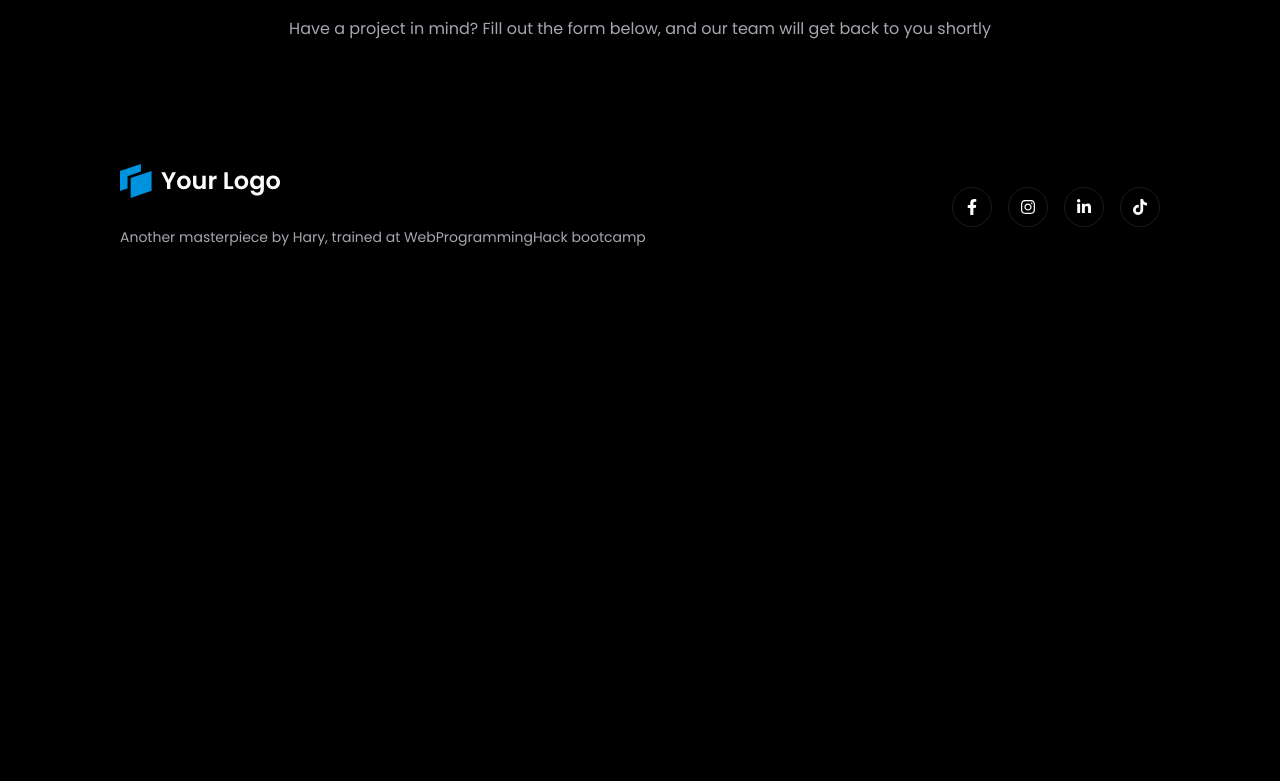
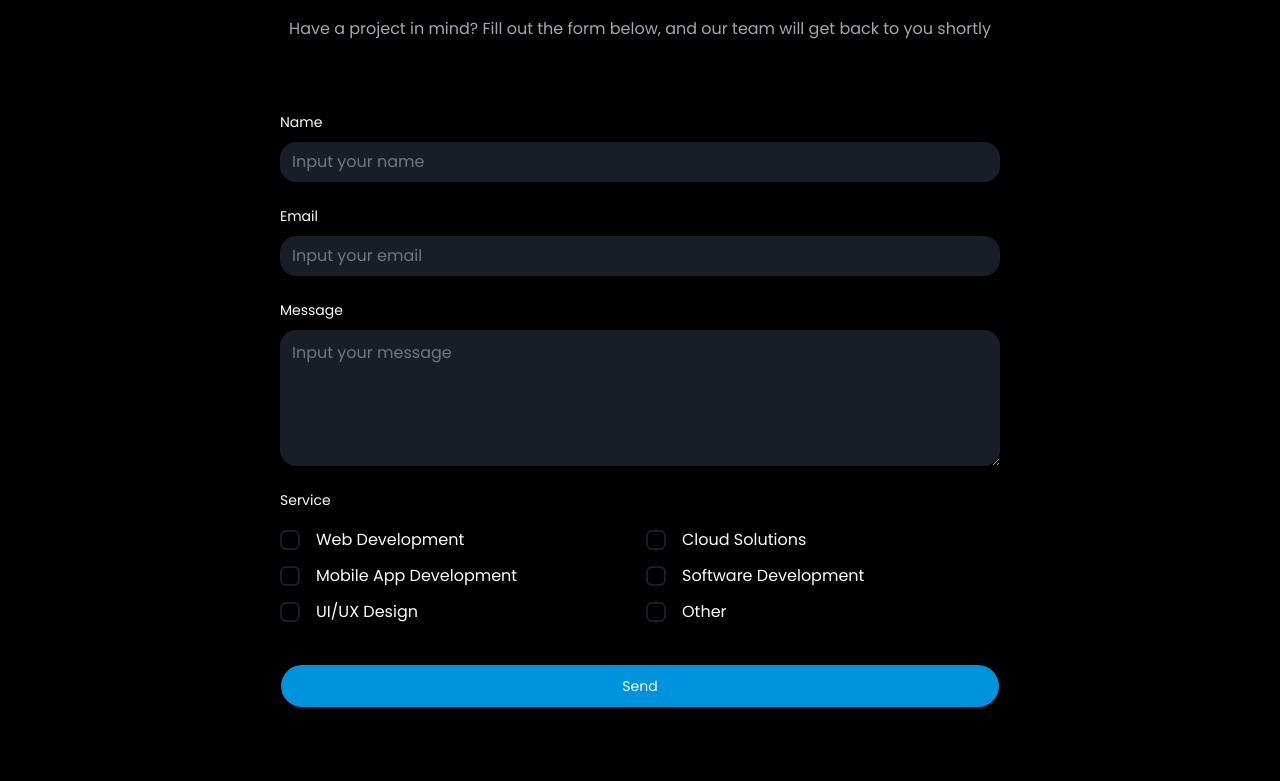
Before and after one commit to Hary300/Personal-Project-40-Dark-Blue-Portfolio, a React (Vite) app: page / in a window 1280 px wide. Shown: the part 7259-8040 px from the top of the page. Before the commit the page ends 7550 px from the top, so only its background shows below. Built offline with nearby package versions, Linux system fonts and the light colour scheme.

Commit message:
feat: implement contact form with validation and input handling; refactor contact section to include new form component

```diff
--- a/src/data/10-contactData.ts
+++ b/src/data/10-contactData.ts
@@ -1,10 +1,10 @@
 import type { SectionHeader } from '@/types/SectionHeader';
 
-type FieldLabel = 'Name' | 'Email' | 'Message';
 type FieldName = 'name' | 'email' | 'message';
-type FieldType = 'text' | 'email' | 'textarea';
+export type FieldLabel = 'Name' | 'Email' | 'Message';
+export type FieldType = 'text' | 'email' | 'textarea';
 
-interface FormInputItem {
+interface FormFieldItem {
   id: string;
   label: FieldLabel;
   name: FieldName;
@@ -20,7 +20,7 @@ interface ServiceOptionItem {
 
 interface ContactSectionData {
   header: SectionHeader;
-  inputs: FormInputItem[];
+  fields: FormFieldItem[];
   servicesLabel: string;
   services: ServiceOptionItem[];
   submitButtonText: string;
@@ -32,7 +32,7 @@ export const contactData: ContactSectionData = {
     subtitle:
       'Have a project in mind? Fill out the form below, and our team will get back to you shortly',
   },
-  inputs: [
+  fields: [
     {
       id: 'name',
       label: 'Name',
--- /dev/null
+++ b/src/schema/contactSchema.ts
@@ -0,0 +1,12 @@
+import z from 'zod';
+export const contactSchema = z.object({
+  name: z.string().min(1, 'Name is required'),
+  email: z.string().min(1, 'Email is required').email('Invalid email format'),
+  message: z
+    .string()
+    .min(1, 'Message is required')
+    .min(6, 'At least 6 characters'),
+  service: z.array(z.string()).nonempty('Please select at least one service'),
+});
+
+export type ContactSchema = z.infer<typeof contactSchema>;
--- a/src/sections/06-industry/IndustrySection.tsx
+++ b/src/sections/06-industry/IndustrySection.tsx
@@ -21,7 +21,7 @@ const IndustrySection = () => {
             </TabsTrigger>
           ))}
         </TabsList>
-        <div className='lg:px-28.5'>
+        <div className='xl:px-28.5'>
           {tabs.map((tab) => (
             <TabsContent key={tab.id} value={tab.id}>
               <div className='flex flex-col gap-5 lg:gap-25 sm:flex-row sm:justify-between sm:items-center'>
--- a/src/sections/10-contact/ContactSection.tsx
+++ b/src/sections/10-contact/ContactSection.tsx
@@ -1,12 +1,19 @@
 import SectionWrapper from '@/components/layouts/SectionWrapper';
 import SectionTitle from '@/components/shared/SectionTitle';
 import { contactData } from '@/data/10-contactData';
+import ContactForm from './components/ContactForm';
 
 const ContactSection = () => {
   const header = contactData.header;
   return (
-    <SectionWrapper sectionId='contact' hasGap hasPy>
+    <SectionWrapper
+      sectionId='contact'
+      hasGap
+      hasPy
+      className='flex flex-col items-center'
+    >
       <SectionTitle title={header.title} subtitle={header.subtitle} />
+      <ContactForm />
     </SectionWrapper>
   );
 };
--- /dev/null
+++ b/src/sections/10-contact/components/ContactForm.tsx
@@ -0,0 +1,97 @@
+import { contactSchema, type ContactSchema } from '@/schema/contactSchema';
+import { useForm } from 'react-hook-form';
+import { zodResolver } from '@hookform/resolvers/zod';
+import { useState } from 'react';
+import { Button } from '@/components/ui/button';
+import { contactData } from '@/data/10-contactData';
+import InputField from './InputField';
+import { FaCheck } from 'react-icons/fa';
+
+const ContactForm = () => {
+  const {
+    register,
+    handleSubmit,
+    formState: { errors },
+  } = useForm<ContactSchema>({
+    defaultValues: {
+      name: '',
+      email: '',
+      message: '',
+      service: [],
+    },
+    resolver: zodResolver(contactSchema),
+  });
+
+  const [isSubmitting, setIsSubmitting] = useState(false);
+
+  const onSubmit = async (data: ContactSchema) => {
+    try {
+      setIsSubmitting(true);
+      await new Promise((resolve) => setTimeout(resolve, 3000));
+      console.log(data);
+      alert('Message delivered successfully');
+    } catch (error) {
+      alert('Error! Please try again');
+      console.log(error);
+    } finally {
+      setIsSubmitting(false);
+    }
+  };
+
+  const fields = contactData.fields;
+  const services = contactData.services;
+
+  return (
+    <form
+      onSubmit={handleSubmit(onSubmit, (error) => console.log(error))}
+      className='flex flex-col gap-6 lg:gap-10 w-full max-w-180'
+    >
+      <div className='flex flex-col gap-5'>
+        {fields.map((field) => {
+          const errorMessage = errors[field.name]?.message;
+          return (
+            <InputField
+              key={field.id}
+              name={field.name}
+              label={field.label}
+              placeholder={field.placeholder}
+              register={register}
+              type={field.type}
+              errorMessage={errorMessage}
+            />
+          );
+        })}
+        <div className='flex flex-col gap-3 lg:gap-3.5'>
+          <div className='flex justify-between'>
+            <p className='text-sm'>{contactData.servicesLabel}</p>
+            {errors.service?.message && (
+              <p className='text-xs text-red-500'>{errors.service.message}</p>
+            )}
+          </div>
+          <div className='grid grid-cols-1 md:grid-cols-2 gap-3'>
+            {services.map((service) => (
+              <div key={service.id} className='flex items-center gap-4'>
+                <div className='relative flex items-center'>
+                  <input
+                    type='checkbox'
+                    id={service.id}
+                    value={service.value}
+                    {...register('service')}
+                    className='appearance-none size-5 border-2 rounded-sm checked:bg-primary-300 peer'
+                  />
+                  <FaCheck className='size-2.5 absolute top-1/2 -translate-y-1/2 left-1/2 -translate-x-1/2 opacity-0 peer-checked:opacity-100 text-neutral-25' />
+                </div>
+                <label htmlFor={service.id}>{service.label}</label>
+              </div>
+            ))}
+          </div>
+        </div>
+      </div>
+      <Button type='submit' disabled={isSubmitting} className='w-full'>
+        {isSubmitting ? 'Sending...' : 'Send'}
+      </Button>
+    </form>
+  );
+};
+
+export default ContactForm;
--- /dev/null
+++ b/src/sections/10-contact/components/InputField.tsx
@@ -0,0 +1,50 @@
+import type { FieldLabel, FieldType } from '@/data/10-contactData';
+import type { FieldValues, Path, UseFormRegister } from 'react-hook-form';
+
+interface InputFieldProps<T extends FieldValues> {
+  register: UseFormRegister<T>;
+  name: Path<T>;
+  label: FieldLabel;
+  type: FieldType;
+  placeholder: string;
+  errorMessage?: string;
+}
+
+const InputField = <T extends FieldValues>({
+  register,
+  name,
+  label,
+  placeholder,
+  type,
+  errorMessage,
+}: InputFieldProps<T>) => {
+  return (
+    <div className='flex flex-col gap-1.5'>
+      <div className='flex justify-between items-center'>
+        <label htmlFor={name} className='text-xs lg:text-sm'>
+          {label}
+        </label>
+        {errorMessage && <p className='text-xs text-red-500'>{errorMessage}</p>}
+      </div>
+      {type === 'textarea' ? (
+        <textarea
+          id={name}
+          {...register(name)}
+          placeholder={placeholder}
+          rows={5}
+          className='px-3 py-2 lg:px=4 rounded-md lg:rounded-2xl bg-neutral-900 placeholder:text-sm placeholder:text-neutral-500 lg:placeholder:text-md focus:outline-0'
+        ></textarea>
+      ) : (
+        <input
+          type={type}
+          id={name}
+          {...register(name)}
+          placeholder={placeholder}
+          className='px-3 py-2 lg:px=4 rounded-md lg:rounded-2xl bg-neutral-900 placeholder:text-sm placeholder:text-neutral-500 lg:placeholder:text-md focus:outline-0'
+        />
+      )}
+    </div>
+  );
+};
+
+export default InputField;
```
